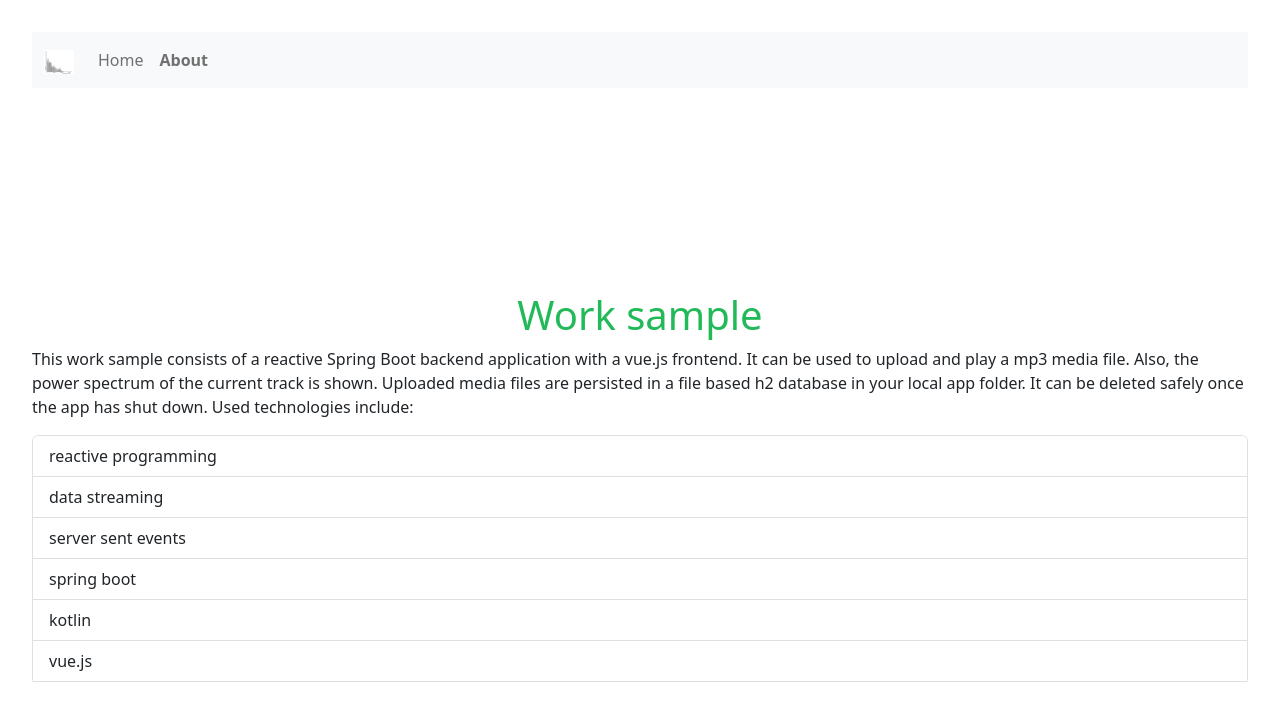
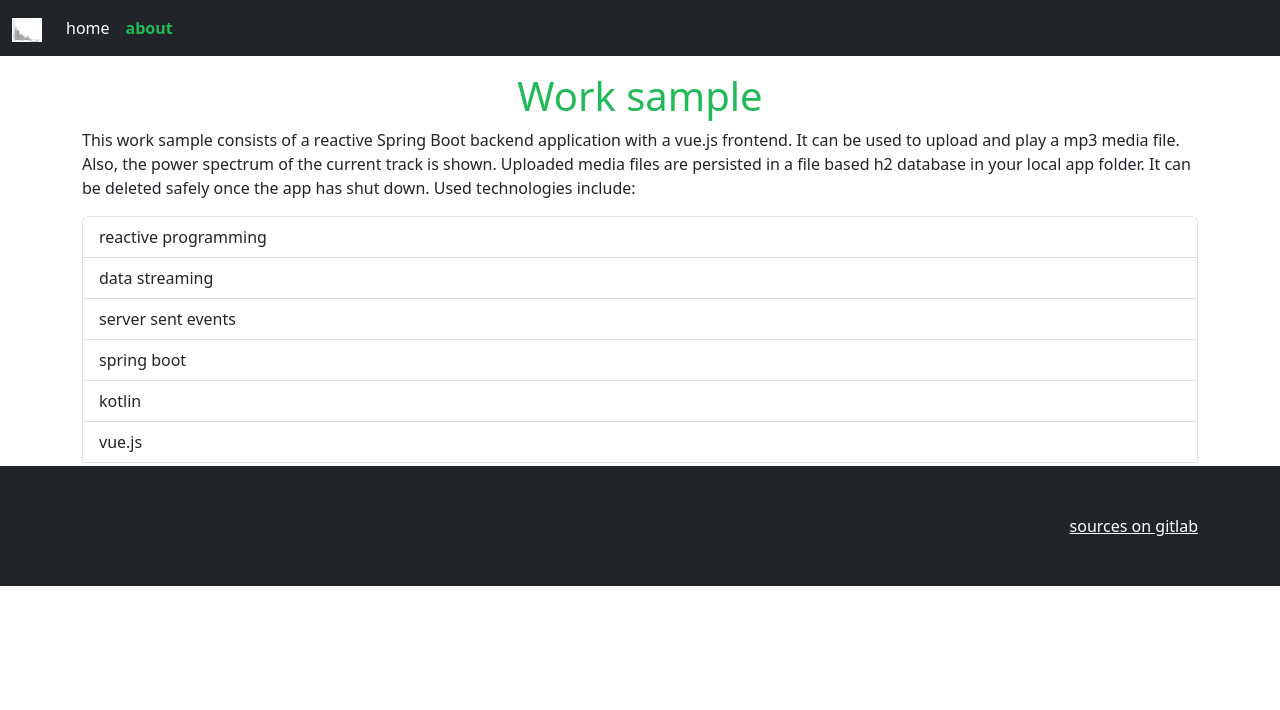
Before and after one commit to lorenzjosten/frequency-analyzer-frontend, a Vue app: page /about in a window 1280 px wide. Shown: the top 710 px of the page. Built offline with nearby package versions, Linux system fonts and the light colour scheme.

Commit message:
feat: drop unused styles

```diff
--- a/src/App.vue
+++ b/src/App.vue
@@ -1,51 +1,64 @@
 <script setup lang="ts"></script>
 
 <template>
+
   <header>
-    <nav class="navbar navbar-expand-lg navbar-light bg-light">
+    <nav class="navbar navbar-dark navbar-expand-lg bg-dark">
       <div class="container-fluid">
-        <a class="navbar-brand" href="/"
-          ><img id="brand" src="@/assets/spectrum.png" alt="Power Spectrum"
-        /></a>
-        <button
-          class="navbar-toggler"
-          type="button"
-          data-bs-toggle="collapse"
-          data-bs-target="#navbarSupportedContent"
-          aria-controls="navbarSupportedContent"
-          aria-expanded="false"
-          aria-label="Toggle navigation"
-        >
+        <a class="navbar-brand" href="/"><img id="brand" src="@/assets/spectrum.png" alt="Power Spectrum" /></a>
+        <button class="navbar-toggler" type="button" data-bs-toggle="collapse" data-bs-target="#navbarSupportedContent"
+          aria-controls="navbarSupportedContent" aria-expanded="false" aria-label="Toggle navigation">
           <span class="navbar-toggler-icon"></span>
         </button>
         <div class="collapse navbar-collapse" id="navbarSupportedContent">
           <ul class="navbar-nav me-auto mb-2 mb-lg-0">
             <li class="nav-item">
-              <router-link class="nav-link" to="/">Home</router-link>
+              <router-link class="nav-link text-white" to="/">home</router-link>
             </li>
             <li class="nav-item">
-              <router-link class="nav-link" to="/about">About</router-link>
+              <router-link class="nav-link text-white" to="/about">about</router-link>
             </li>
           </ul>
         </div>
       </div>
     </nav>
   </header>
-  <body>
-    <router-view />
-  </body>
+
+  <main class="flex-shrink-0">
+    <div class="container">
+      <router-view />
+    </div>
+  </main>
+
+  <footer class="footer mt-auto py-5 bg-dark">
+    <div class="container d-flex justify-content-end">
+      <a href="https://gitlab.com/lj-work-sample" class="text-white text-decoration-underline">sources on gitlab</a>
+    </div>
+  </footer>
+
 </template>
 
-<style>
+<style scoped>
 #brand {
   width: 30px;
   height: auto;
 }
+
 .router-link-active.nav-link {
+  color: #22ba58 !important;
   font-weight: bold;
 }
+
 .router-view {
   align-items: center;
   text-align: center;
 }
+
+body {
+  height: 100%;
+}
+
+header {
+  margin-bottom: 1em;
+}
 </style>
--- a/src/style.css
+++ b/src/style.css
@@ -1,81 +1,6 @@
-:root {
-  font-family: Inter, Avenir, Helvetica, Arial, sans-serif;
-  font-size: 16px;
-  line-height: 24px;
-  font-weight: 400;
-
-  color-scheme: light dark;
-  color: rgba(255, 255, 255, 0.87);
-  background-color: #242424;
-
-  font-synthesis: none;
-  text-rendering: optimizeLegibility;
-  -webkit-font-smoothing: antialiased;
-  -moz-osx-font-smoothing: grayscale;
-  -webkit-text-size-adjust: 100%;
-}
-
-a {
-  font-weight: 500;
-  color: #646cff;
-  text-decoration: inherit;
-}
-a:hover {
-  color: #535bf2;
-}
-
-body {
-  margin: 0;
-  display: flex;
-  place-items: center;
-  min-width: 320px;
-  min-height: 100vh;
-}
-
-h1 {
-  font-size: 3.2em;
-  line-height: 1.1;
-}
-
-button {
-  border-radius: 8px;
-  border: 1px solid transparent;
-  padding: 0.6em 1.2em;
-  font-size: 1em;
-  font-weight: 500;
-  font-family: inherit;
-  background-color: #1a1a1a;
-  cursor: pointer;
-  transition: border-color 0.25s;
-}
-button:hover {
-  border-color: #646cff;
-}
-button:focus,
-button:focus-visible {
-  outline: 4px auto -webkit-focus-ring-color;
-}
-
-.card {
-  padding: 2em;
-}
-
 #app {
-  max-width: 1280px;
-  margin: 0 auto;
-  padding: 2rem;
+  max-width: 100% !important;
+  width: 100% !important;
+  height: 100% !important;
   text-align: center;
 }
-
-@media (prefers-color-scheme: light) {
-  :root {
-    color: #213547;
-    background-color: #ffffff;
-  }
-  a:hover {
-    color: #747bff;
-  }
-  button {
-    background-color: #f9f9f9;
-  }
-}
```
